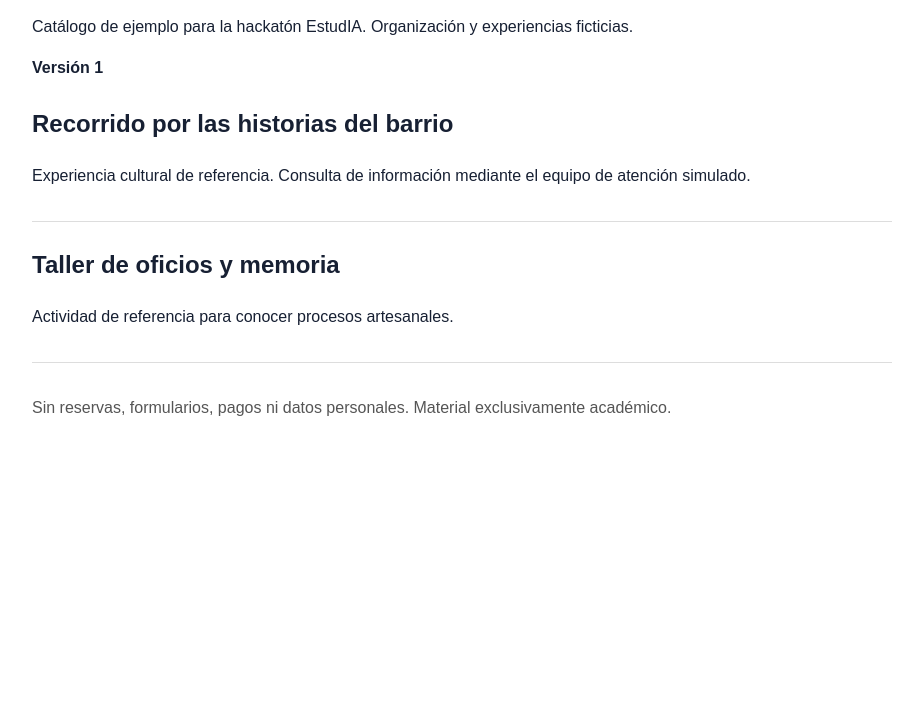
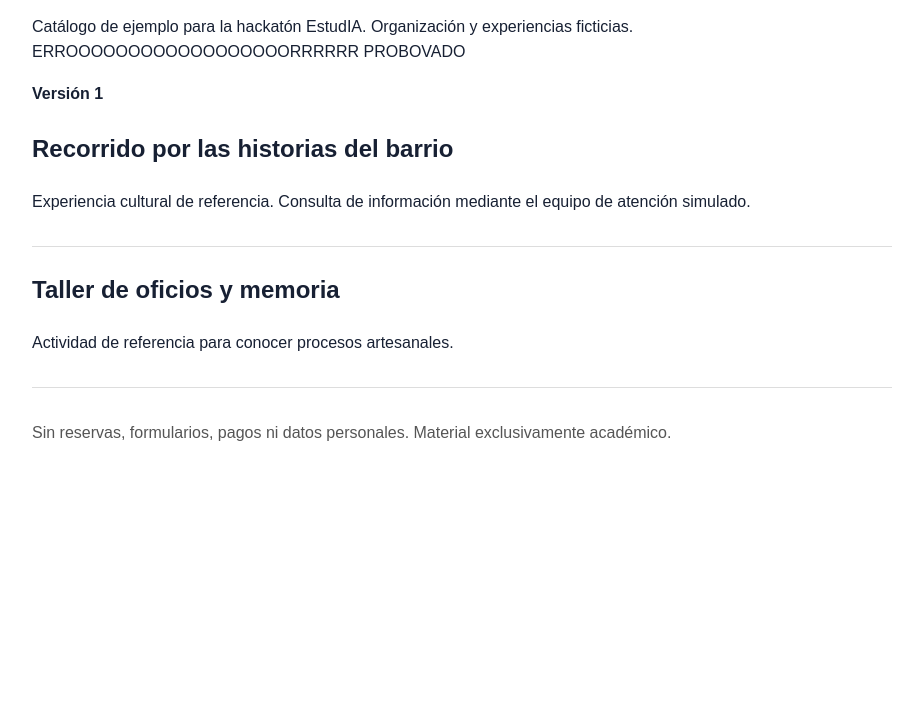
Before and after one commit to Sativa-Nova/pruebaxdd, a plain HTML site: page index.html in a window 1280 px wide. Shown: the part 99-800 px from the top of the page, without its empty margins (178-1101 px from the left). Drawn offline with Linux system fonts and the light colour scheme.

Commit message:
Update catalog description with error message
Added error message to the catalog description.

```diff
--- a/index.html
+++ b/index.html
@@ -1 +1 @@
-<!doctype html><html lang="es"><head><meta charset="utf-8"><meta name="viewport" content="width=device-width, initial-scale=1"><title>Ruta Local - Catálogo ficticio</title><link rel="stylesheet" href="styles.css"></head><body><h1>Ruta Local</h1><p>Catálogo de ejemplo para la hackatón EstudIA. Organización y experiencias ficticias.</p><p><strong>Versión 1</strong></p><article><h2>Recorrido por las historias del barrio</h2><p>Experiencia cultural de referencia. Consulta de información mediante el equipo de atención simulado.</p></article><article><h2>Taller de oficios y memoria</h2><p>Actividad de referencia para conocer procesos artesanales.</p></article><footer>Sin reservas, formularios, pagos ni datos personales. Material exclusivamente académico.</footer></body></html>
+<!doctype html><html lang="es"><head><meta charset="utf-8"><meta name="viewport" content="width=device-width, initial-scale=1"><title>Ruta Local - Catálogo ficticio</title><link rel="stylesheet" href="styles.css"></head><body><h1>Ruta Local</h1><p>Catálogo de ejemplo para la hackatón EstudIA. Organización y experiencias ficticias. ERROOOOOOOOOOOOOOOOOORRRRRR PROBOVADO</p><p><strong>Versión 1</strong></p><article><h2>Recorrido por las historias del barrio</h2><p>Experiencia cultural de referencia. Consulta de información mediante el equipo de atención simulado.</p></article><article><h2>Taller de oficios y memoria</h2><p>Actividad de referencia para conocer procesos artesanales.</p></article><footer>Sin reservas, formularios, pagos ni datos personales. Material exclusivamente académico.</footer></body></html>
```
